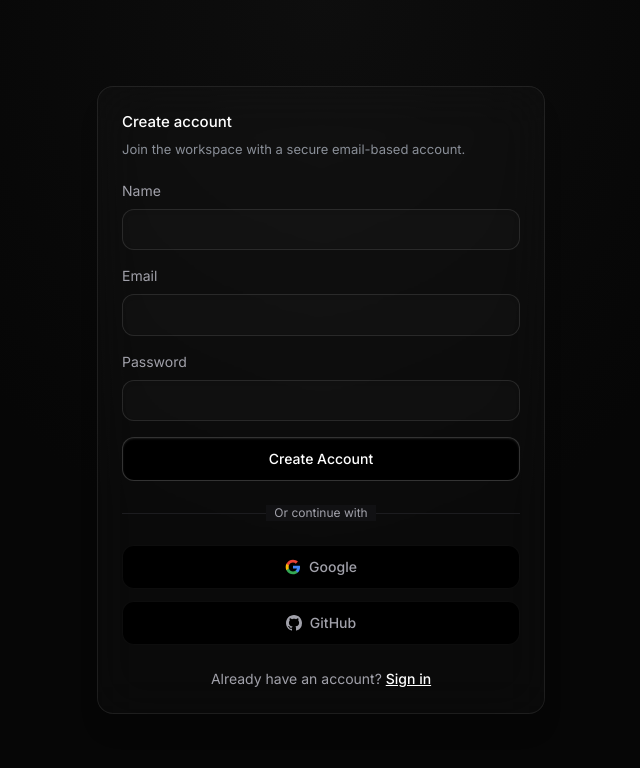
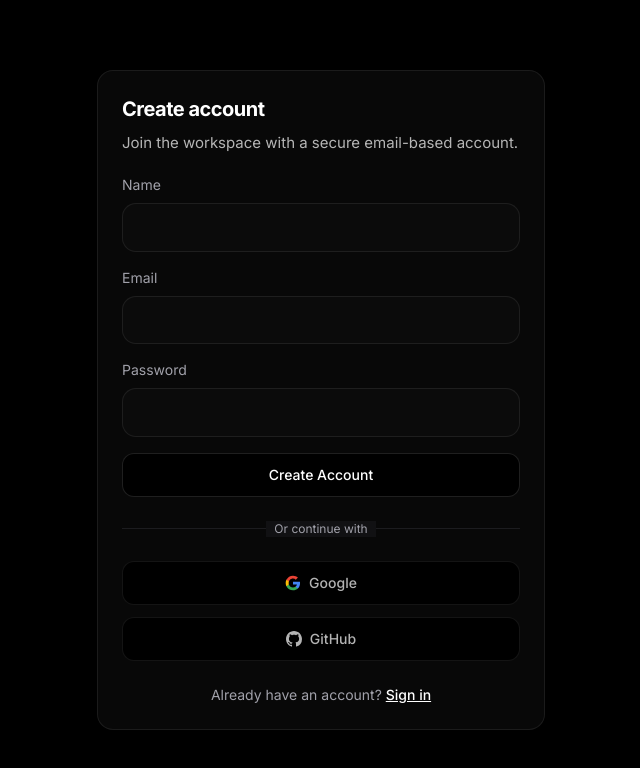
Before and after one commit to Mariya-Jiji/Module-11, a Next.js app: page /auth/signup in a window 1280 px wide. Shown: the top 768 px of the page, without its empty margins (319-959 px from the left). Built offline with nearby package versions, Linux system fonts and the light colour scheme.

Commit message:
improved UI

```diff
--- a/app/auth/signin/page.tsx
+++ b/app/auth/signin/page.tsx
@@ -111,9 +111,8 @@ function SignInForm() {
 
 export default function SignInPage() {
   return (
-    <main className="relative flex min-h-screen items-center justify-center bg-[#060606] px-4 py-16 text-white sm:px-6 overflow-hidden">
-      <div className="absolute inset-0 bg-[radial-gradient(ellipse_at_top,_var(--tw-gradient-stops))] from-white/[0.04] via-[#060606] to-[#060606] opacity-80 pointer-events-none"></div>
-      <div className="relative z-10 w-full max-w-md flex flex-col items-center animate-in fade-in slide-in-from-bottom-4 duration-500 ease-out">
+    <main className="flex min-h-screen items-center justify-center bg-black px-4 py-16 text-white sm:px-6">
+      <div className="w-full max-w-md animate-fade-in-up">
         <Suspense fallback={<Card title="Loading..." description="Please wait" className="w-full max-w-md" />}>
           <SignInForm />
         </Suspense>
--- a/app/auth/signup/page.tsx
+++ b/app/auth/signup/page.tsx
@@ -140,9 +140,8 @@ function SignUpForm() {
 
 export default function SignUpPage() {
   return (
-    <main className="relative flex min-h-screen items-center justify-center bg-[#060606] px-4 py-16 text-white sm:px-6 overflow-hidden">
-      <div className="absolute inset-0 bg-[radial-gradient(ellipse_at_top,_var(--tw-gradient-stops))] from-white/[0.04] via-[#060606] to-[#060606] opacity-80 pointer-events-none"></div>
-      <div className="relative z-10 w-full max-w-md flex flex-col items-center animate-in fade-in slide-in-from-bottom-4 duration-500 ease-out">
+    <main className="flex min-h-screen items-center justify-center bg-black px-4 py-16 text-white sm:px-6">
+      <div className="w-full max-w-md animate-fade-in-up">
         <Suspense fallback={<Card title="Loading..." description="Please wait" className="w-full max-w-md" />}>
           <SignUpForm />
         </Suspense>
--- a/app/globals.css
+++ b/app/globals.css
@@ -4,11 +4,11 @@
 
 :root {
   color-scheme: dark;
-  --background: #060606;
+  --background: #000000;
   --card: rgba(255, 255, 255, 0.02);
   --border: rgba(255, 255, 255, 0.08);
-  --text-primary: #EDEDED;
-  --text-secondary: #8A8F98;
+  --text-primary: #FFFFFF;
+  --text-secondary: rgba(255, 255, 255, 0.7);
   --accent: #FFFFFF;
 }
 
@@ -28,6 +28,21 @@ body {
 }
 
 ::selection {
-  background: rgba(124, 58, 237, 0.35);
+  background: rgba(120, 120, 255, 0.25);
   color: white;
 }
+
+@keyframes fade-in-up {
+  0% {
+    opacity: 0;
+    transform: translateY(12px);
+  }
+  100% {
+    opacity: 1;
+    transform: translateY(0);
+  }
+}
+
+.animate-fade-in-up {
+  animation: fade-in-up 0.4s cubic-bezier(0.16, 1, 0.3, 1) forwards;
+}
--- a/components/ui/button.tsx
+++ b/components/ui/button.tsx
@@ -15,12 +15,12 @@ export function Button({
   children,
   ...props
 }: ButtonProps) {
-  const base = 'inline-flex items-center justify-center rounded-xl border font-medium transition-all duration-300 ease-out focus:outline-none focus:ring-2 focus:ring-white/20 focus:ring-offset-2 focus:ring-offset-[#060606] disabled:cursor-not-allowed disabled:opacity-50 active:scale-[0.98]';
+  const base = 'inline-flex items-center justify-center rounded-xl border font-medium transition-all duration-200 ease focus:outline-none focus:ring-0 disabled:cursor-not-allowed disabled:opacity-50';
 
   const variants: Record<ButtonVariant, string> = {
-    primary: 'border-white/20 bg-black text-white shadow-[0_1px_2px_rgba(255,255,255,0.1)_inset] hover:bg-[#111111] hover:border-white/30',
-    secondary: 'border-white/5 bg-black text-[#A1A1AA] hover:text-white hover:bg-[#111111] hover:border-white/10',
-    ghost: 'border-transparent bg-transparent text-[#A1A1AA] hover:bg-black hover:text-white',
+    primary: 'border-white/[0.12] bg-black text-white hover:scale-[1.03] hover:border-white/[0.25] hover:shadow-[0_0_20px_rgba(120,120,255,0.2)]',
+    secondary: 'border-white/[0.08] bg-black text-white/70 hover:text-white hover:scale-[1.02] hover:border-white/[0.2] hover:shadow-[0_0_20px_rgba(120,120,255,0.15)]',
+    ghost: 'border-transparent bg-transparent text-white/70 hover:scale-[1.02] hover:text-white',
   };
 
   const sizes: Record<ButtonSize, string> = {
--- a/components/ui/card.tsx
+++ b/components/ui/card.tsx
@@ -10,15 +10,15 @@ export function Card({ className, title, description, footer, children, ...props
   return (
     <div
       className={cn(
-        'rounded-2xl border border-white/[0.08] bg-white/[0.02] p-6 shadow-xl backdrop-blur-xl transition-all duration-300 ease-out hover:border-white/[0.12] hover:bg-white/[0.03]',
+        'rounded-[16px] border border-white/[0.08] bg-white/[0.03] p-6 transition-all duration-200 ease hover:-translate-y-1 hover:border-white/[0.2]',
         className
       )}
       {...props}
     >
       {(title || description) && (
         <div className="mb-5">
-          {title ? <h3 className="text-[15px] font-medium text-white">{title}</h3> : null}
-          {description ? <p className="mt-1.5 text-[13px] text-[#8A8F98] leading-relaxed">{description}</p> : null}
+          {title ? <h3 className="text-xl font-bold text-white tracking-tight">{title}</h3> : null}
+          {description ? <p className="mt-2 text-[15px] text-white/70 leading-relaxed">{description}</p> : null}
         </div>
       )}
       {children}
--- a/components/ui/input.tsx
+++ b/components/ui/input.tsx
@@ -11,7 +11,7 @@ export function Input({ className, label, error, ...props }: InputProps) {
       {label ? <span className="mb-2 block text-sm text-[#A1A1AA]">{label}</span> : null}
       <input
         className={cn(
-          'w-full rounded-xl border border-white/10 bg-white/[0.02] px-4 py-2.5 text-[13px] text-white outline-none transition-all duration-300 focus:border-white/30 focus:bg-white/[0.04] focus:ring-4 focus:ring-white/5 shadow-inner',
+          'w-full rounded-[14px] border border-white/[0.08] bg-[#0B0B0B] px-4 py-3 text-[15px] text-white outline-none transition-all duration-200 ease focus:border-white/[0.15] focus:ring-2 focus:ring-[rgba(120,120,255,0.15)]',
           error && 'border-red-500/50 focus:border-red-500/50 focus:ring-red-500/20',
           className,
         )}
--- a/components/ui/shell.tsx
+++ b/components/ui/shell.tsx
@@ -42,7 +42,7 @@ export function Shell({ children, title, description, actions }: ShellProps) {
       {/* Fixed Left Sidebar */}
       <aside
         className={cn(
-          "fixed inset-y-0 left-0 z-50 flex w-64 flex-col border-r border-white/5 bg-background/80 backdrop-blur-2xl transition-transform duration-300 ease-in-out lg:translate-x-0",
+          "fixed inset-y-0 left-0 z-50 flex w-64 flex-col border-r border-white/[0.08] bg-black transition-transform duration-200 ease-in-out lg:translate-x-0",
           isMobileMenuOpen ? "translate-x-0" : "-translate-x-full"
         )}
       >
@@ -72,10 +72,10 @@ export function Shell({ children, title, description, actions }: ShellProps) {
                 href={item.href}
                 onClick={() => setIsMobileMenuOpen(false)}
                 className={cn(
-                  'group flex items-center gap-3 rounded-md px-3 py-1.5 text-[14px] sm:text-[13px] font-medium transition-colors',
+                  'group flex items-center gap-3 rounded-xl px-4 py-2.5 text-[15px] font-medium transition-all duration-200 ease',
                   isActive
-                    ? 'bg-neutral-800/40 text-white'
-                    : 'text-[#8A8F98] hover:bg-neutral-800/20 hover:text-[#EFEFEF]'
+                    ? 'bg-white/[0.06] text-white'
+                    : 'text-white/60 hover:bg-white/[0.03] hover:text-white'
                 )}
               >
                 <item.icon className={cn("h-4 w-4 transition-colors", isActive ? "text-white" : "text-[#8A8F98] group-hover:text-[#EFEFEF]")} />
@@ -125,7 +125,7 @@ export function Shell({ children, title, description, actions }: ShellProps) {
       {/* Main Content Area */}
       <main className="flex flex-1 flex-col lg:pl-64">
         {/* Top Header */}
-        <header className="sticky top-0 z-10 flex h-16 shrink-0 items-center justify-between border-b border-white/5 bg-background/60 px-4 backdrop-blur-2xl sm:px-6 lg:px-8">
+        <header className="sticky top-0 z-10 flex h-16 shrink-0 items-center justify-between border-b border-white/[0.08] bg-black/70 px-6 backdrop-blur-md">
           <div className="flex items-center gap-4 lg:hidden">
             <Button variant="secondary" size="icon" className="shrink-0 rounded-full" onClick={() => setIsMobileMenuOpen(true)}>
               <Menu className="h-4 w-4" />
@@ -161,7 +161,7 @@ export function Shell({ children, title, description, actions }: ShellProps) {
         </header>
 
         {/* Scrollable Content */}
-        <div className="flex-1 p-4 sm:p-6 lg:p-8 max-w-7xl mx-auto w-full">
+        <div className="flex-1 p-6 sm:p-8 lg:p-10 max-w-[1100px] mx-auto w-full animate-fade-in-up">
           {(title || description || actions) && (
             <div className="mb-8 flex flex-col items-start justify-between gap-4 sm:flex-row sm:items-center">
               <div>
```
